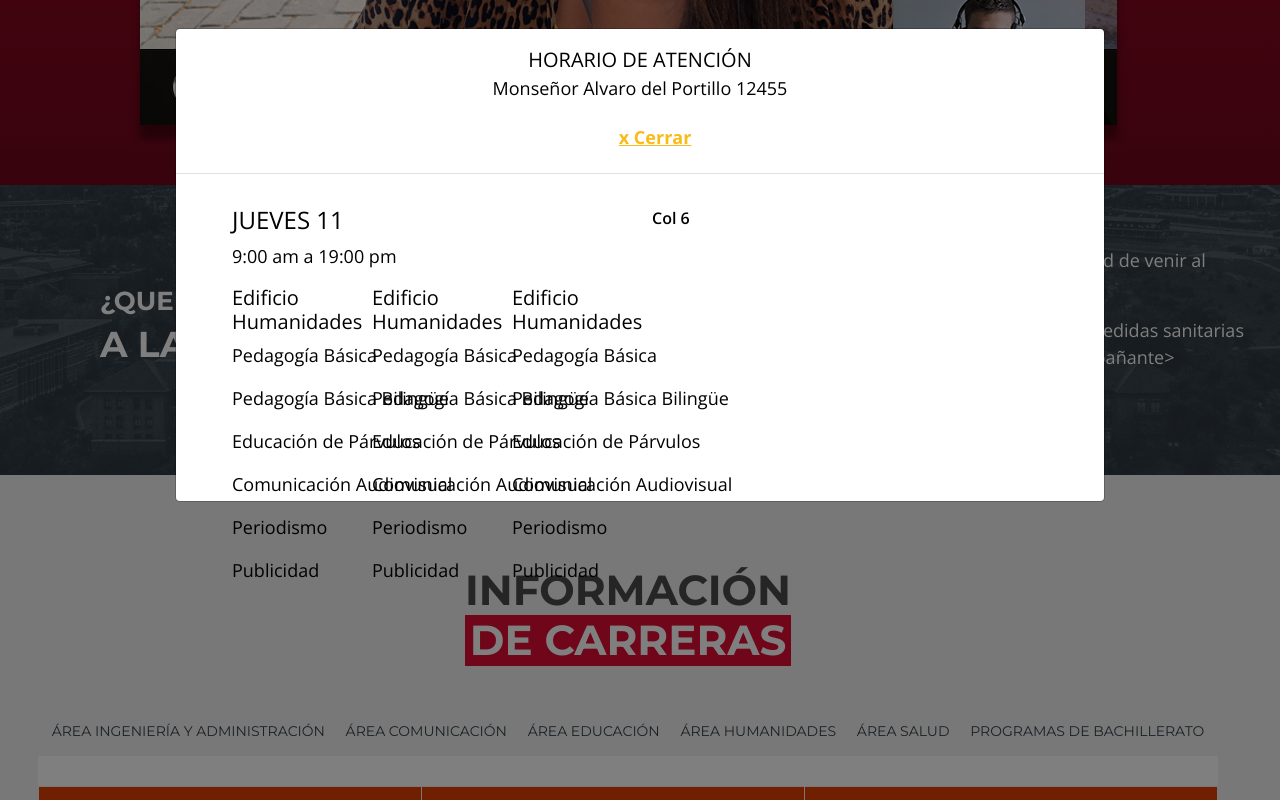
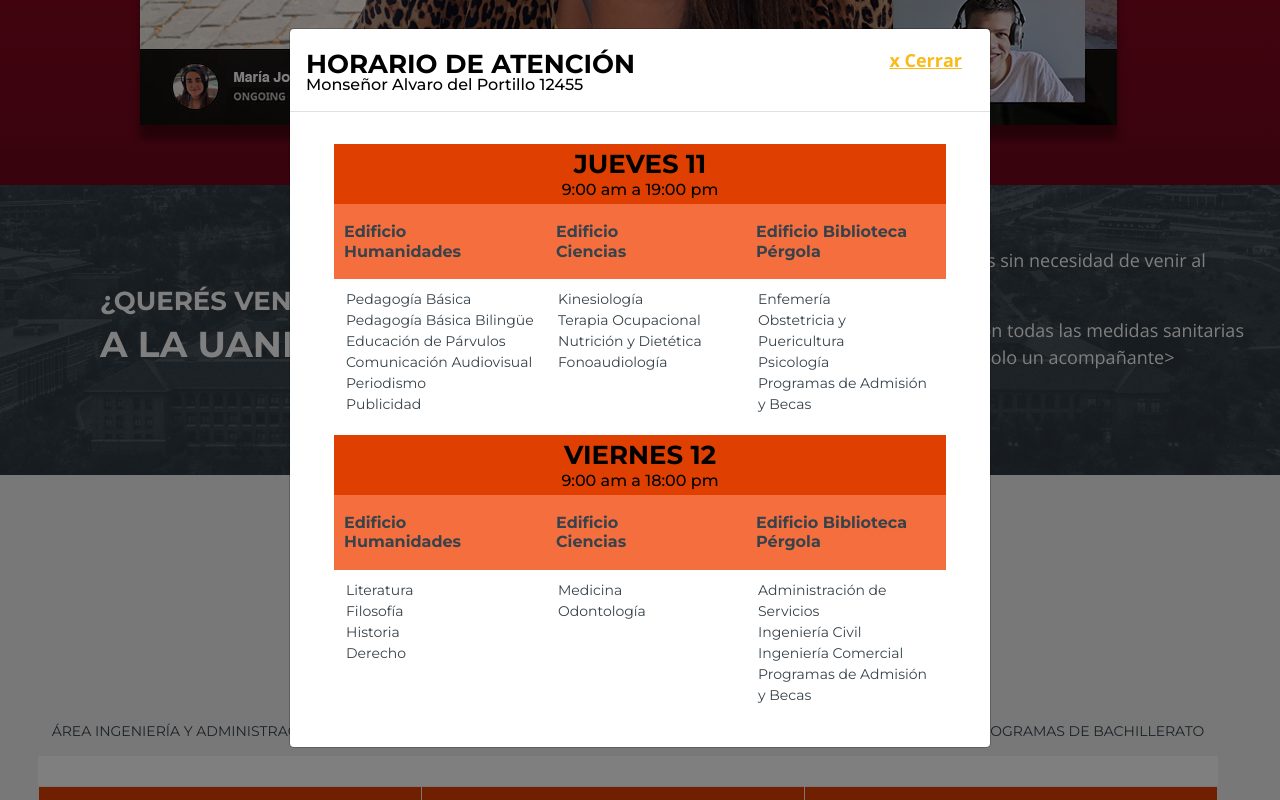
Before and after one commit to LeonLSV/Web-Site, a plain HTML site: page index.html in a window 1280 px wide. Both pictures are taken after a click on the button "Revisa aquí los días y horarios de carreras". Shown: the part 1996-2796 px from the top of the page. Drawn offline with nearby package versions, Linux system fonts and the light colour scheme.

Commit message:
[update] modal

```diff
--- a/css/main.css
+++ b/css/main.css
@@ -188,8 +188,6 @@
 .section-steps {
   display: flex;
   align-items: flex-start;
-  /* border-right: 2px solid white;
-  overflow: hidden; */
 }
 .section-steps img {
   margin: 20px;
@@ -256,7 +254,6 @@
 .venir-section-description p {
   font-size: 18px;
   font-weight: 300;
-  width: 816px;
 }
 .venir-section-description button {
   color: #faba17;
@@ -277,14 +274,149 @@
 }
 .modal.show .modal-dialog .modal-content {
   width: 1340px;
-  height: 474px;
+  height: 720px;
+}
+.modal-header-grid {
+  display: grid;
+  width: 100%;
+  grid-template-columns: 350px 1fr;
+  grid-template-rows: 30px 20px;
+}
+.modal-title {
+  grid-column-start: 1;
+  grid-column-end: 2;
+  grid-row-start: 1;
+  grid-row-end: 2;
+  justify-self: start;
+  font-family: "Montserrat", sans-serif;
+  font-size: 26px;
+  font-weight: bold;
+}
+.modal-subtitle {
+  grid-column-start: 1;
+  grid-column-end: 2;
+  grid-row-start: 2;
+  grid-row-end: 3;
+  justify-self: start;
+  font-family: "Montserrat", sans-serif;
+  font-size: 16px;
+  font-weight: 500;
+  margin: 0;
+}
+.modal-header-grid button {
+  grid-column-start: 4;
+  grid-column-end: 5;
+  grid-row-start: 1;
+  grid-row-end: 2;
+  align-self: center;
+  justify-self: end;
+}
+.modal-container-interno {
+  display: grid;
+  grid-template-columns: 212px 200px 200px;
+  grid-template-rows: 0.6fr 0.4fr auto auto;
+}
+.modal-container-title {
+  grid-column-start: 1;
+  grid-column-end: 4;
+  grid-row-start: 1;
+  grid-row-end: 2;
+  text-align: center;
+  background: #e03f02;
+  margin: 0;
+  padding-top: 5px;
+  font-family: "Montserrat", sans-serif;
+  font-size: 26px;
+  font-weight: bold;
+}
+.modal-container-subtitle {
+  grid-column-start: 1;
+  grid-column-end: 4;
+  grid-row-start: 2;
+  grid-row-end: 3;
+  text-align: center;
+  background: #e03f02;
+  height: auto;
+  margin: 0;
+  font-family: "Montserrat", sans-serif;
+  font-size: 16px;
+  font-weight: 500;
+  margin: 0;
+  padding-bottom: 5px;
+}
+.modal-container-title_bottom {
+  grid-column-start: 1;
+  grid-column-end: 2;
+  grid-row-start: 3;
+  grid-row-end: 4;
+  font-family: "Montserrat", sans-serif;
+  font-size: 16px;
+  font-weight: bold;
+  margin: 0;
+  padding: 18px 10px;
+  color: #37424a;
+  background: #f56f3e;
+}
+.modal-container-title_bottom1 {
+  grid-column-start: 2;
+  grid-column-end: 3;
+  grid-row-start: 3;
+  grid-row-end: 4;
+  font-family: "Montserrat", sans-serif;
+  font-size: 16px;
+  font-weight: bold;
+  margin: 0;
+  padding: 18px 10px;
+  color: #37424a;
+  background: #f56f3e;
+}
+.modal-container-title_bottom2 {
+  grid-column-start: 3;
+  grid-column-end: 4;
+  grid-row-start: 3;
+  grid-row-end: 4;
+  font-family: "Montserrat", sans-serif;
+  font-size: 16px;
+  font-weight: bold;
+  margin: 0;
+  padding: 18px 10px;
+  color: #37424a;
+  background: #f56f3e;
+}
+.modal-container-items {
+  grid-column-start: 1;
+  grid-column-end: 2;
+  grid-row-start: 4;
+  grid-row-end: 5;
+  padding-top: 10px;
+  padding-bottom: 20px;
+}
+.modal-container-items1 {
+  grid-column-start: 2;
+  grid-column-end: 3;
+  grid-row-start: 4;
+  grid-row-end: 5;
+  padding-top: 10px;
+}
+.modal-container-items2 {
+  grid-column-start: 3;
+  grid-column-end: 4;
+  grid-row-start: 4;
+  grid-row-end: 5;
+  padding-top: 10px;
+}
+.modal-container-items p,
+.modal-container-items1 p,
+.modal-container-items2 p {
+  font-family: "Montserrat", sans-serif;
+  font-size: 14px;
+  font-weight: 400;
+  margin: 0;
+
+  color: #37424a;
 }
 
-.modal-header {
-  display: flex;
-  flex-direction: column;
-  text-align: center;
-}
+/* seccion informacion  */
 
 .section-informacion-container {
   padding: 0;
--- a/index.html
+++ b/index.html
@@ -147,27 +147,25 @@
               <div class="modal-dialog">
                 <div class="modal-content">
                   <div class="modal-header">
-                    <div>
+                    <div class="modal-header-grid">
                       <h5 class="modal-title" id="exampleModalLabel">HORARIO DE ATENCIÓN</h5>
-                      <p class="modal-subtitle" id="exampleModalLabel">Monseñor Alvaro del Portillo 12455</p>
+                      <h6 class="modal-subtitle" id="exampleModalLabel">Monseñor Alvaro del Portillo 12455</h6>
+                      <button type="button" class="btn-close" data-bs-dismiss="modal" aria-label="Close"></button>
+                      <button type="button" class="btn btn-secondary" data-bs-dismiss="modal">x Cerrar</button>
                     </div>
                     <div>
-                     <button type="button" class="btn-close" data-bs-dismiss="modal" aria-label="Close"></button>
-                     <button type="button" class="btn btn-secondary" data-bs-dismiss="modal">x Cerrar</button>
                    </div>
                   </div>
                   <div class="modal-body">
                     <div class="modal-body">
                       <div class="container-fluid">
                         <div class="row">
-                          <div class="col-6">
-                            <div class="row">
-                              <h4>JUEVES 11</h4>
-                              <p>9:00 am a 19:00 pm</p>
-                            </div>
-                            <div class="row">
-                              <div class="col-4">
-                                <h5>Edificio Humanidades</h5>
+                          <div>
+                            <div class="row modal-container-interno">
+                              <h4 class="modal-container-title" >JUEVES 11</h4>
+                              <h6  class="modal-container-subtitle">9:00 am a 19:00 pm</h6>
+                              <h5 class="modal-container-title_bottom">Edificio <br/>Humanidades</h5>
+                              <div class="modal-container-items">
                                 <p>Pedagogía Básica</p>
                                 <p>Pedagogía Básica Bilingüe</p>
                                 <p>Educación de Párvulos</p>
@@ -175,28 +173,49 @@
                                 <p>Periodismo</p>
                                 <p>Publicidad</p>
                               </div>
-                              <div class="col-4">
-                                <h5>Edificio Humanidades</h5>
-                                <p>Pedagogía Básica</p>
-                                <p>Pedagogía Básica Bilingüe</p>
-                                <p>Educación de Párvulos</p>
-                                <p>Comunicación Audiovisual</p>
-                                <p>Periodismo</p>
-                                <p>Publicidad</p>
+                              <h5 class="modal-container-title_bottom1">Edificio <br />Ciencias</h5>
+                              <div class="modal-container-items1">
+                                <p>Kinesiología</p>
+                                <p>Terapia Ocupacional</p>
+                                <p>Nutrición y Dietética</p>
+                                <p>Fonoaudiología</p>
+
                               </div>
-                              <div class="col-4">
-                                <h5>Edificio Humanidades</h5>
-                                <p>Pedagogía Básica</p>
-                                <p>Pedagogía Básica Bilingüe</p>
-                                <p>Educación de Párvulos</p>
-                                <p>Comunicación Audiovisual</p>
-                                <p>Periodismo</p>
-                                <p>Publicidad</p>
+                              <h5 class="modal-container-title_bottom2">Edificio Biblioteca <br />Pérgola</h5>
+                              <div class="modal-container-items2">
+                                <p>Enfemería</p>
+                                <p>Obstetricia y Puericultura</p>
+                                <p>Psicología</p>
+                                <p>Programas de Admisión y Becas</p>
                               </div>
                             </div>
+
                           </div>
-                          <div class="col-6">
-                            Col 6
+                          <div>
+                            <div class="row modal-container-interno">
+                              <h4 class="modal-container-title" >VIERNES 12</h4>
+                              <h6  class="modal-container-subtitle">9:00 am a 18:00 pm</h6>
+                              <h5 class="modal-container-title_bottom">Edificio <br/>Humanidades</h5>
+                              <div class="modal-container-items">
+                                <p>Literatura</p>
+                                <p>Filosofía</p>
+                                <p>Historia</p>
+                                <p>Derecho</p>
+                              </div>
+                              <h5 class="modal-container-title_bottom1">Edificio <br />Ciencias</h5>
+                              <div class="modal-container-items1">
+                                <p>Medicina</p>
+                                <p>Odontología</p>
+                              </div>
+                              <h5 class="modal-container-title_bottom2">Edificio Biblioteca <br />Pérgola</h5>
+                              <div class="modal-container-items2">
+                                <p>Administración de Servicios</p>
+                                <p>Ingeniería Civil</p>
+                                <p>Ingeniería Comercial</p>
+                                <p>Programas de Admisión y Becas</p>
+
+                              </div>
+                            </div>
                           </div>
                         </div>
                       </div>
```
